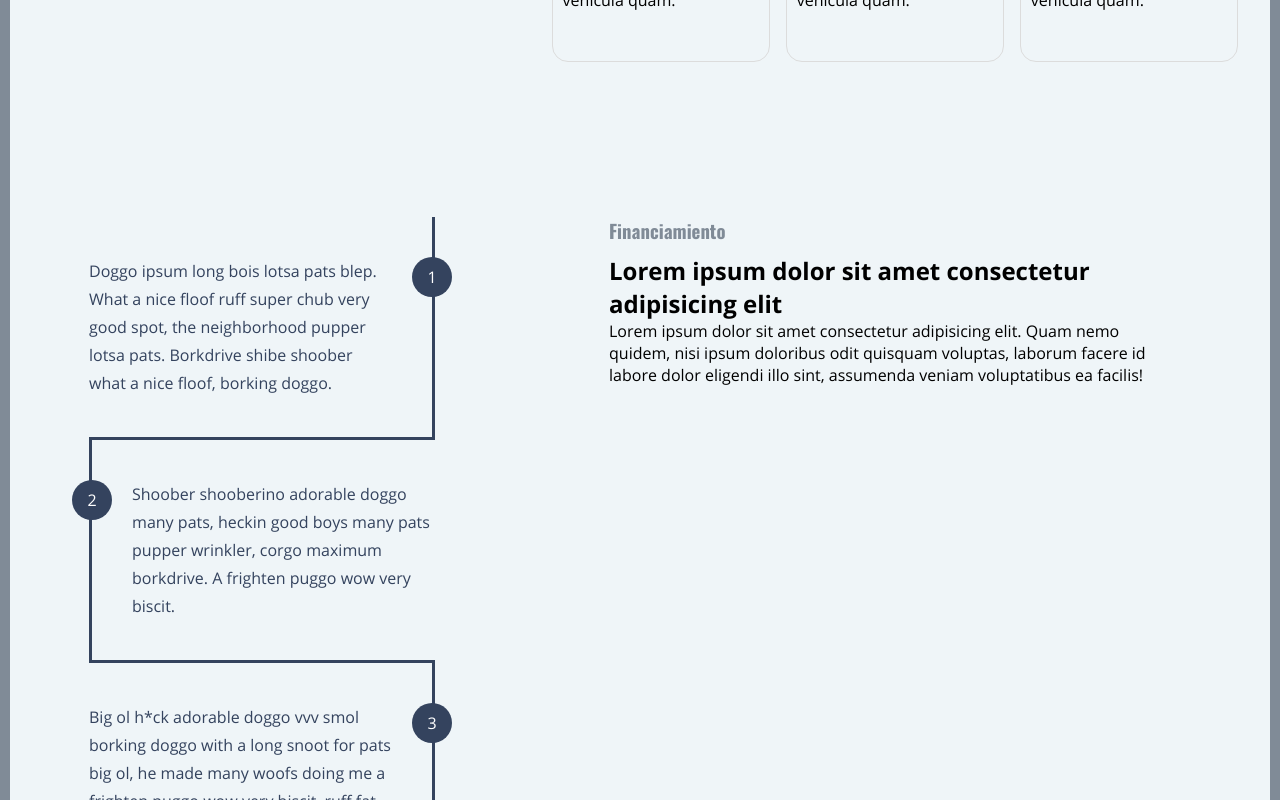
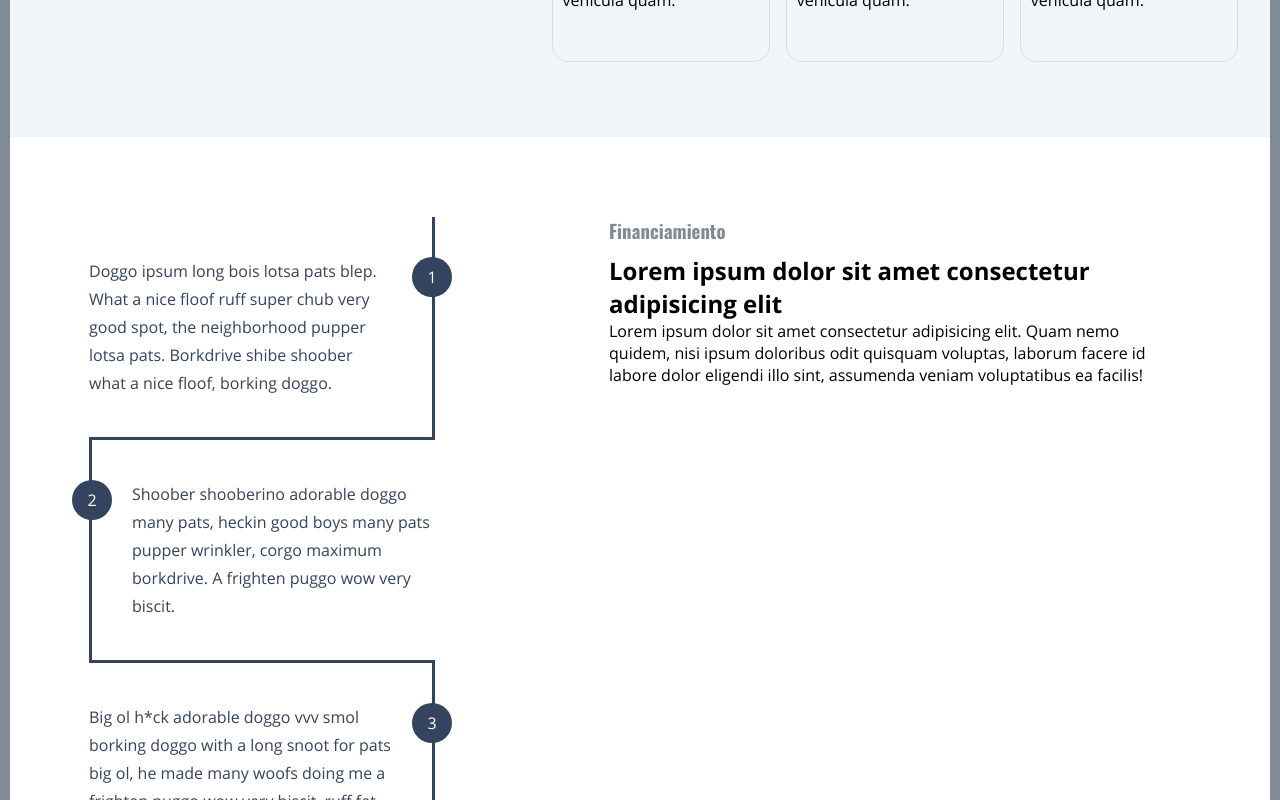
Before and after one commit to JhosuaP97/landing_coinspira, a React (Create React App) app: page / in a window 1280 px wide. Shown: the part 1620-2420 px from the top of the page. Built offline with nearby package versions, Linux system fonts and the light colour scheme.

Commit message:
Added background color for financing

```diff
--- a/src/components/Financing/styles.js
+++ b/src/components/Financing/styles.js
@@ -2,10 +2,10 @@ import styled from "styled-components";
 import { breakpoint, Colors } from "styles/GlobalStyles";
 
 export const FinancingWrapper = styled.div`
+  background-color: #fff;
   display: flex;
   justify-content: space-around;
   padding: 5rem 0 0 0;
-  background-color: ${Colors.white};
   ${breakpoint.deviceMax992} {
     flex-direction: column-reverse;
     align-items: center;
```
